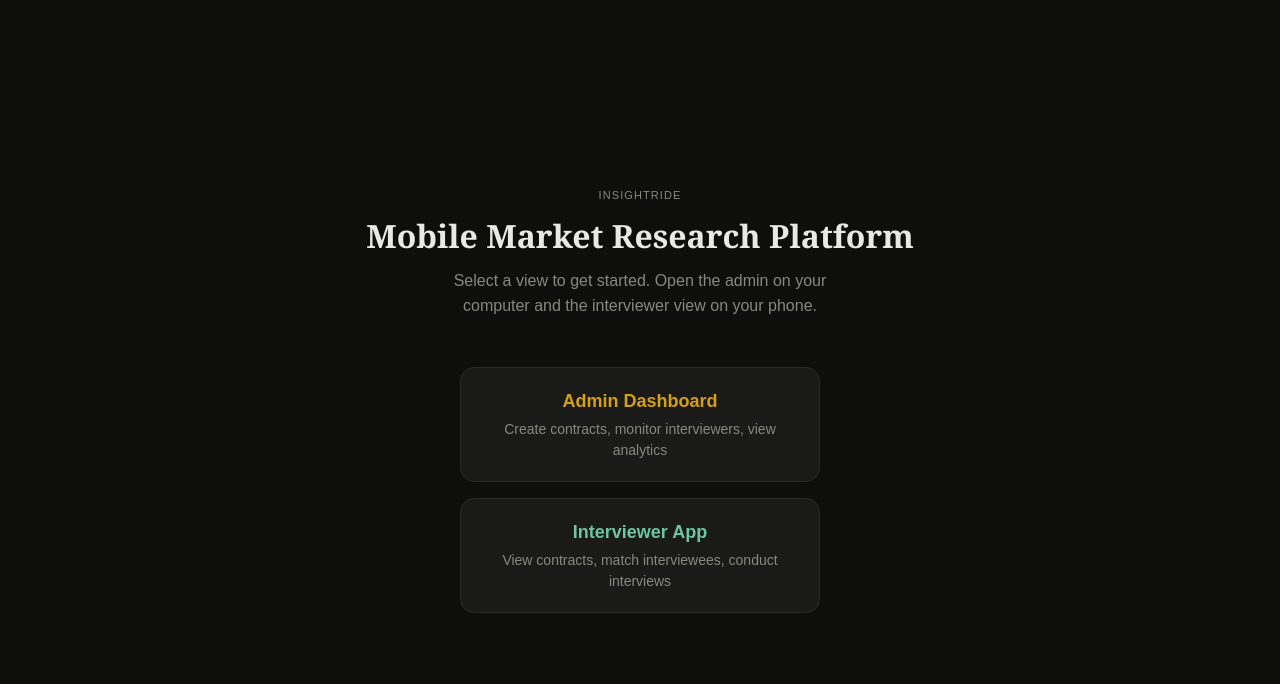
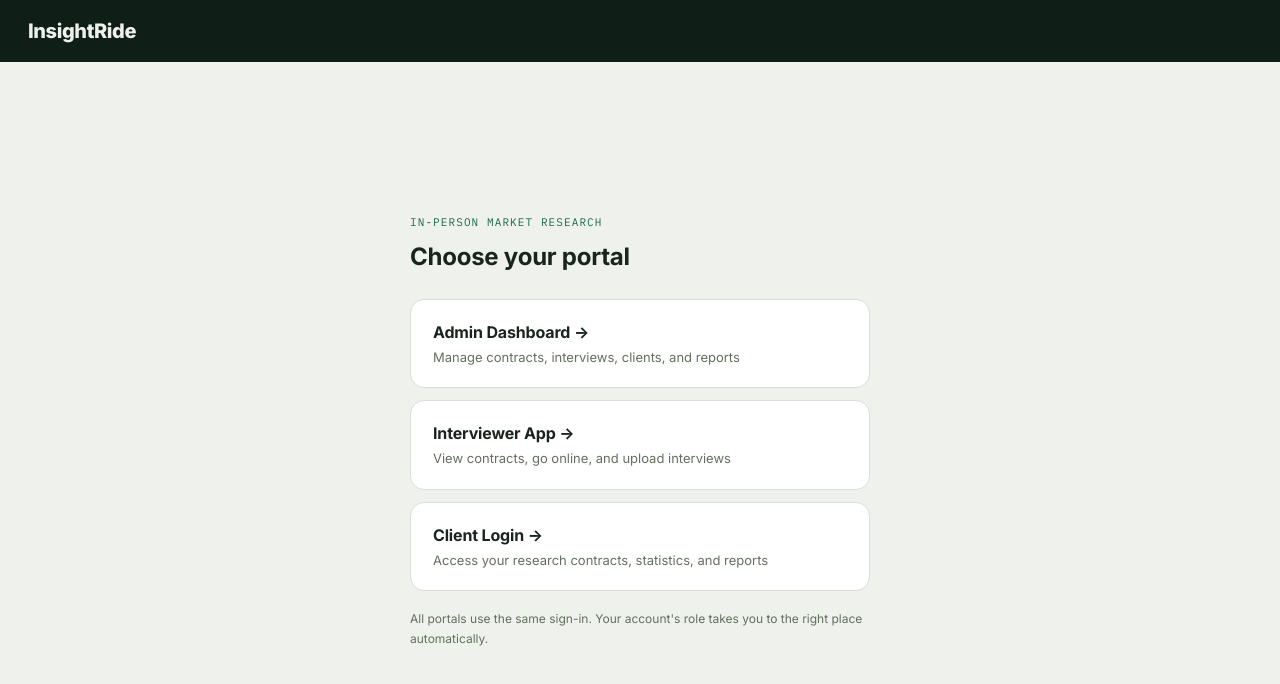
Before and after one commit to B00Y00/insightride, a Next.js app: page / in a window 1280 px wide. Shown: the top 684 px of the page. Built offline with nearby package versions, Linux system fonts and the light colour scheme.

Commit message:
Update page.js

```diff
--- a/src/app/page.js
+++ b/src/app/page.js
@@ -1,21 +1,39 @@
 "use client";
+
+const ink = "#0F1F18", porcelain = "#EEF1EC", pine = "#1B6B4A", line = "#D9DED7",
+  text = "#1A241E", faint = "#63705F";
+const sans = "'Inter', -apple-system, 'Segoe UI', sans-serif";
+const mono = "'IBM Plex Mono', ui-monospace, monospace";
+
+const PORTALS = [
+  { label: "Admin Dashboard", desc: "Manage contracts, interviews, clients, and reports", href: "/login" },
+  { label: "Interviewer App", desc: "View contracts, go online, and upload interviews", href: "/login" },
+  { label: "Client Login", desc: "Access your research contracts, statistics, and reports", href: "/login" },
+];
 
 export default function Home() {
   return (
-    <div style={{ minHeight: "100vh", background: "#0E0E0C", display: "flex", flexDirection: "column", alignItems: "center", justifyContent: "center", fontFamily: "var(--font-sans)", padding: "40px 20px", textAlign: "center" }}>
-      <div style={{ fontSize: "11px", color: "#888880", letterSpacing: "0.1em", textTransform: "uppercase", fontWeight: "500", marginBottom: "8px" }}>InsightRide</div>
-      <h1 style={{ fontSize: "32px", fontWeight: "700", color: "#E8E8E4", marginBottom: "8px", fontFamily: "var(--font-display)" }}>Mobile Market Research Platform</h1>
-      <p style={{ fontSize: "16px", color: "#888880", marginBottom: "48px", maxWidth: "400px", lineHeight: "1.6" }}>Select a view to get started. Open the admin on your computer and the interviewer view on your phone.</p>
-
-      <div style={{ display: "flex", flexDirection: "column", gap: "16px", width: "100%", maxWidth: "360px" }}>
-        <a href="/admin" style={{ display: "block", padding: "20px", borderRadius: "14px", background: "#1A1A18", border: "1px solid #2A2A28", textDecoration: "none", transition: "all 0.2s" }}>
-          <div style={{ fontSize: "18px", fontWeight: "600", color: "#D4A017", marginBottom: "4px" }}>Admin Dashboard</div>
-          <div style={{ fontSize: "14px", color: "#888880" }}>Create contracts, monitor interviewers, view analytics</div>
-        </a>
-        <a href="/interviewer" style={{ display: "block", padding: "20px", borderRadius: "14px", background: "#1A1A18", border: "1px solid #2A2A28", textDecoration: "none", transition: "all 0.2s" }}>
-          <div style={{ fontSize: "18px", fontWeight: "600", color: "#6EC4A7", marginBottom: "4px" }}>Interviewer App</div>
-          <div style={{ fontSize: "14px", color: "#888880" }}>View contracts, match interviewees, conduct interviews</div>
-        </a>
+    <div style={{ minHeight: "100vh", background: porcelain, fontFamily: sans, display: "flex", flexDirection: "column" }}>
+      <link href="https://fonts.googleapis.com/css2?family=Inter:wght@400;500;600;700;800&family=IBM+Plex+Mono:wght@400;500&display=swap" rel="stylesheet" />
+      <div style={{ background: ink, padding: "16px 28px" }}>
+        <div style={{ fontWeight: 800, letterSpacing: "-0.02em", fontSize: "20px", color: porcelain }}>InsightRide</div>
+      </div>
+      <div style={{ flex: 1, display: "flex", alignItems: "center", justifyContent: "center", padding: "40px 24px" }}>
+        <div style={{ width: "100%", maxWidth: "460px" }}>
+          <div style={{ fontFamily: mono, fontSize: "11px", color: pine, letterSpacing: "0.1em", marginBottom: "8px" }}>IN-PERSON MARKET RESEARCH</div>
+          <h1 style={{ fontSize: "24px", fontWeight: 700, letterSpacing: "-0.01em", color: text, margin: "0 0 24px" }}>Choose your portal</h1>
+          <div style={{ display: "flex", flexDirection: "column", gap: "12px" }}>
+            {PORTALS.map((p) => (
+              <a key={p.label} href={p.href} style={{ background: "#FFFFFF", border: `1.5px solid ${line}`, borderRadius: "14px", padding: "20px 22px", textDecoration: "none", display: "block" }}>
+                <div style={{ fontSize: "16px", fontWeight: 700, color: text, letterSpacing: "-0.01em", marginBottom: "4px" }}>{p.label} →</div>
+                <div style={{ fontSize: "13px", color: faint, lineHeight: "1.5" }}>{p.desc}</div>
+              </a>
+            ))}
+          </div>
+          <div style={{ fontSize: "12px", color: faint, marginTop: "18px", lineHeight: "1.6" }}>
+            All portals use the same sign-in. Your account's role takes you to the right place automatically.
+          </div>
+        </div>
       </div>
     </div>
   );
```
